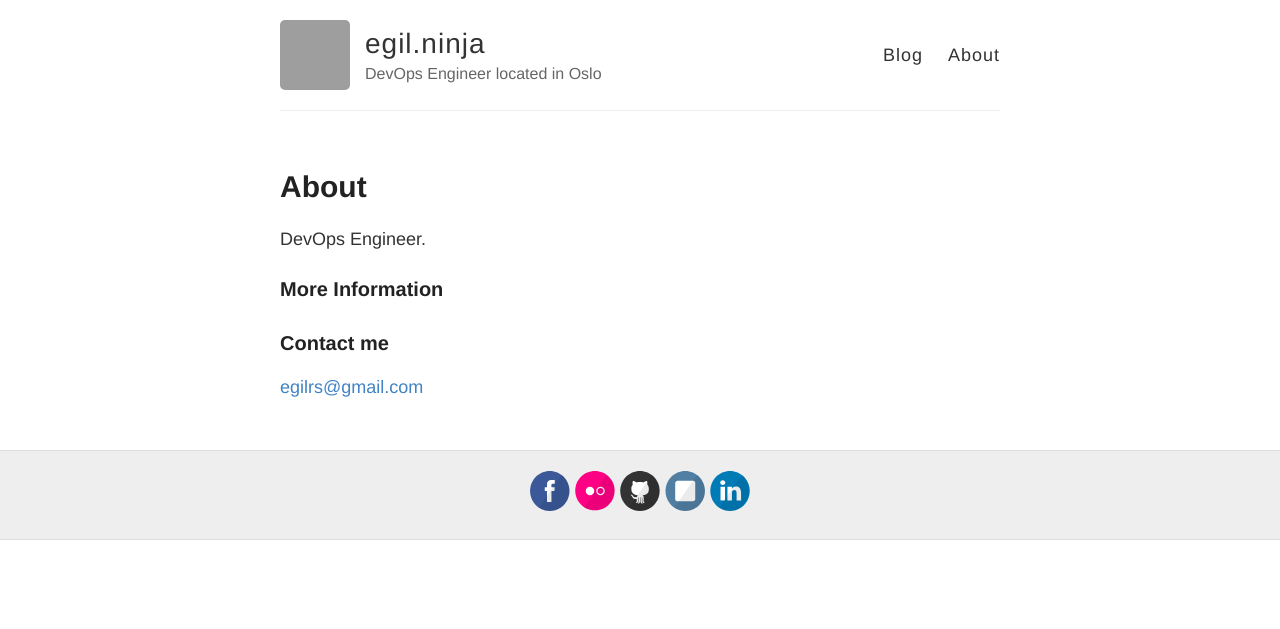
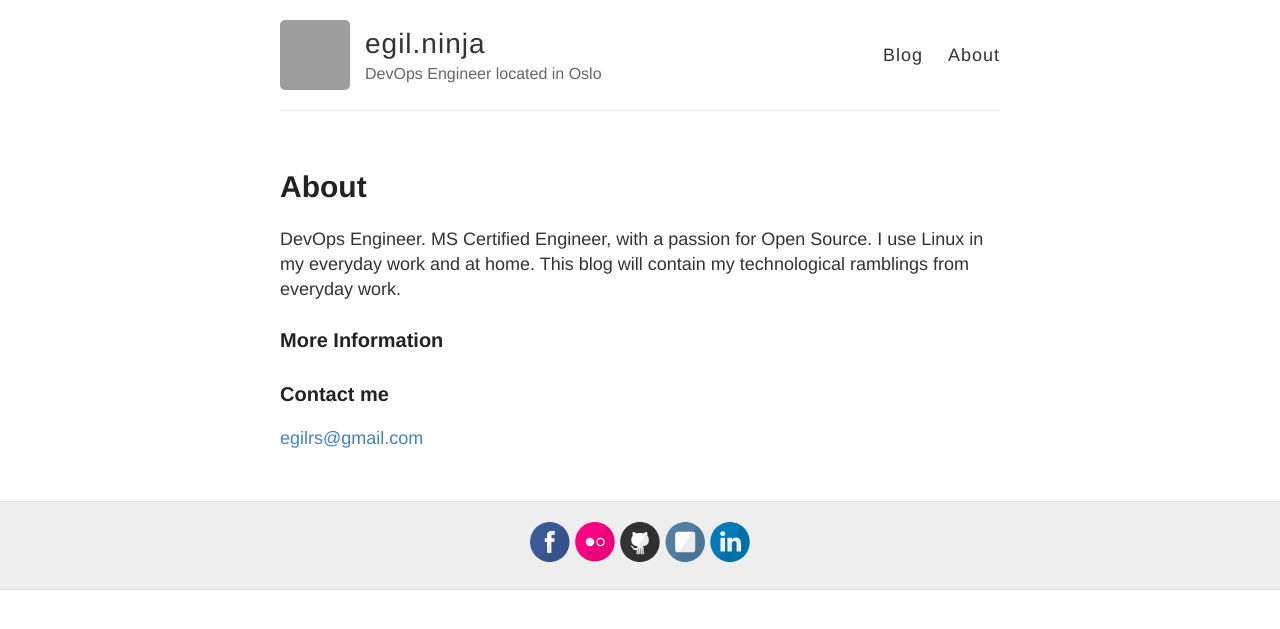
Before and after one commit to egilh/egilh.github.io, a Jekyll site: the page built from about.md, in a window 1280 px wide. Shown: the top 629 px of the page. Built offline with Jekyll 4.4.1, drawn with Linux system fonts in a browser that asks for light colours; Markdown is read by kramdown in place of the engine named in the settings; grey boxes are pictures that could not be loaded.

Commit message:
changed about page

```diff
--- a/about.md
+++ b/about.md
@@ -5,6 +5,9 @@ permalink: /about/
 ---
 
 DevOps Engineer.
+MS Certified Engineer, with a passion for Open Source.
+I use Linux in my everyday work and at home.
+This blog will contain my technological ramblings from everyday work.
 
 ### More Information
 
```
